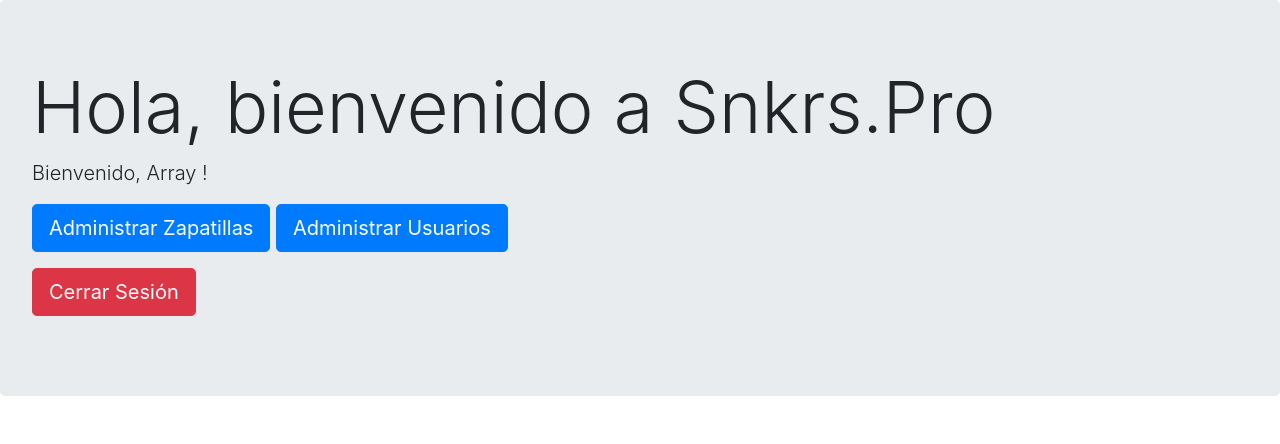
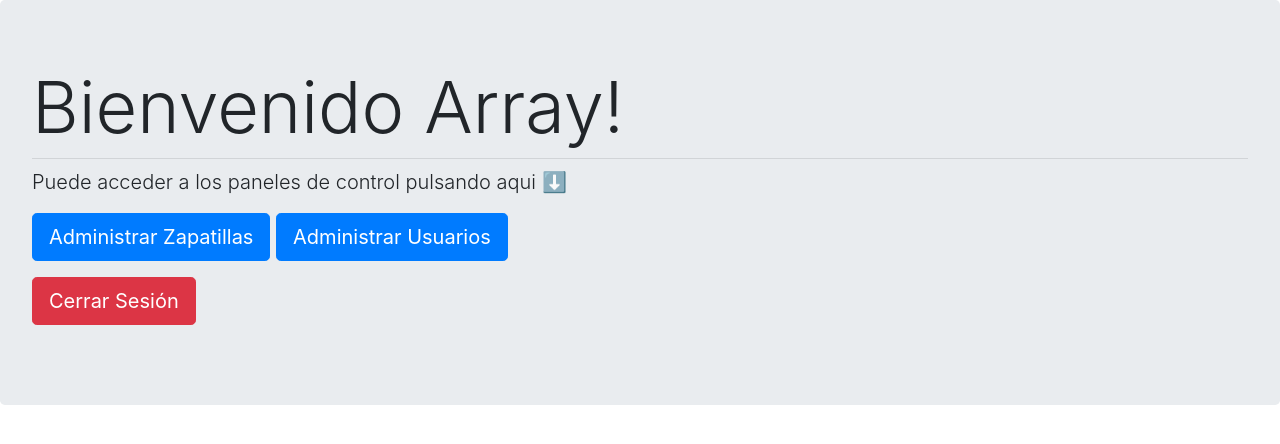
Before and after one commit to mariosb-13/ProyectoIAW, a PHP site: page /index.php in a window 1280 px wide. Shown: the top 444 px of the page. Run offline with PHP 8.4, Linux system fonts and the light colour scheme; the visitor is signed in with stand-in values (Sample User, id 1).

Commit message:
Nuevas funcionalidades

```diff
--- a/index.php
+++ b/index.php
@@ -30,22 +30,10 @@
 
 <body>
     <div class="jumbotron">
-        <h1 class="display-3">Hola, bienvenido a Snkrs.Pro</h1>
         <?php if (isset($usuario)) { ?>
-            <p class="lead">Bienvenido, <?php echo $usuario; ?> !</p>
-        <?php } else { ?>
-            <p class="lead">Esta es la página de administración de la base de datos de nuestras zapatillas.</p>
-            <hr class="my-2">
-            <p class="lead">Deberá registrarse o iniciar sesión para poder acceder</p>
-            <p class="lead">
-                <a class="btn btn-success btn-lg" href="registrarUsu.php" role="button">Registrarse</a>
-            </p>
-            <p class="lead">
-                <a class="btn btn-primary btn-lg" href="zapatillas.php" role="button">Iniciar Sesión</a>
-            </p>
-        <?php } ?>
-
-        <?php if (isset($usuario)) { ?>
+        <h1 class="display-3">Bienvenido  <?php echo $usuario; ?>!</h1>
+        <hr class="my-2">
+        <p class="lead">Puede acceder a los paneles de control pulsando aqui ⬇</p>
             <p class="lead">
                 <a class="btn btn-primary btn-lg" href="zapatillas.php" role="button">Administrar Zapatillas</a>
                 <a class="btn btn-primary btn-lg" href="usuarios.php" role="button">Administrar Usuarios</a>
@@ -53,6 +41,15 @@
             <p class="lead">
                 <a class="btn btn-danger btn-lg" href="cerrar.php" role="button">Cerrar Sesión</a>
             </p>
+        <?php } else { ?>
+            <h1 class="display-3">Hola, bienvenido a Snkrs.Pro</h1>
+            <p class="lead">Esta es la página de administración de la base de datos de nuestras zapatillas.</p>
+            <hr class="my-2">
+            <p class="lead">Deberá registrarse o iniciar sesión para poder acceder</p>
+            <p class="lead">
+                <a class="btn btn-success btn-lg" href="registrarUsu.php" role="button">Registrarse</a>
+                <a class="btn btn-primary btn-lg" href="zapatillas.php" role="button">Iniciar Sesión</a>
+            </p>
         <?php } ?>
     </div>
 
--- a/registrarUsu.php
+++ b/registrarUsu.php
@@ -38,7 +38,7 @@
 						<button type="submit" class="btn btn-success btn-custom">Registrar</button>
 					</div>
 					<div class="text-center">
-						<a href="index.php" class="btn btn-danger btn-custom">Volver</a>
+						<a href="usuarios.php" class="btn btn-danger btn-custom">Volver</a>
 					</div>
 				</form>
 			</div>
--- a/usuarios.php
+++ b/usuarios.php
@@ -63,7 +63,7 @@
 
     <div class="container">
 
-        <a href='registrarUsu.php'><button type="button" class="btn btn-primary">Registrar Usuario</button></a>
+        <a href='registrarUsu.php'><button type="button" class="btn btn-primary btn-lg">Registrar Usuario</button></a>
         <br><br>
 
         <table id="tabla" class="display" style="width:100%">
--- a/zapatillas.php
+++ b/zapatillas.php
@@ -63,7 +63,7 @@
 
 	<div class="container">
 
-		<a href="registrarZap.php"><button type="button" class="btn btn-primary">Registrar Zapatilla</button></a>
+		<a href="registrarZap.php"><button type="button" class="btn btn-primary btn-lg">Registrar Zapatilla</button></a>
 		<br><br>
 
 
```
